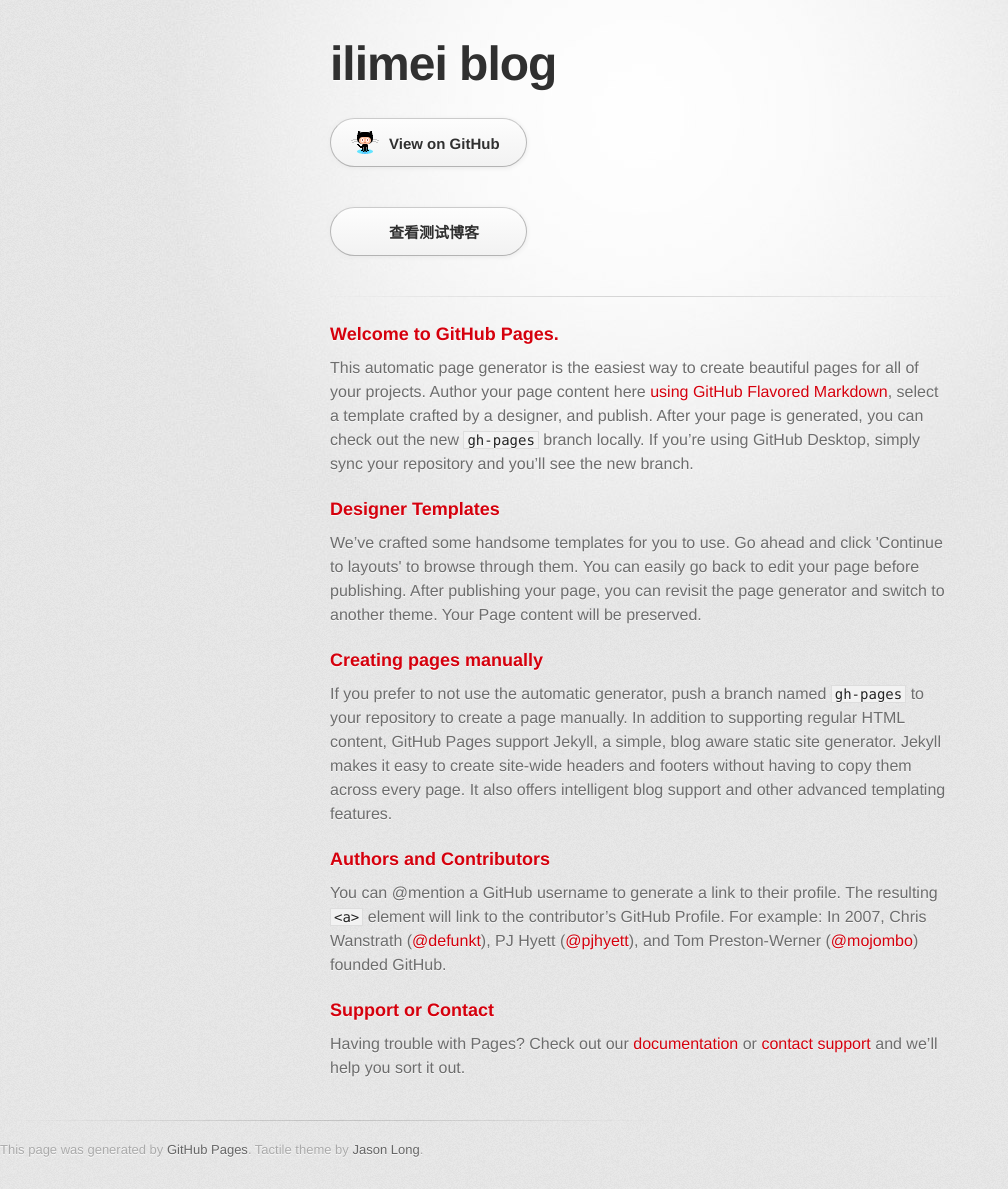
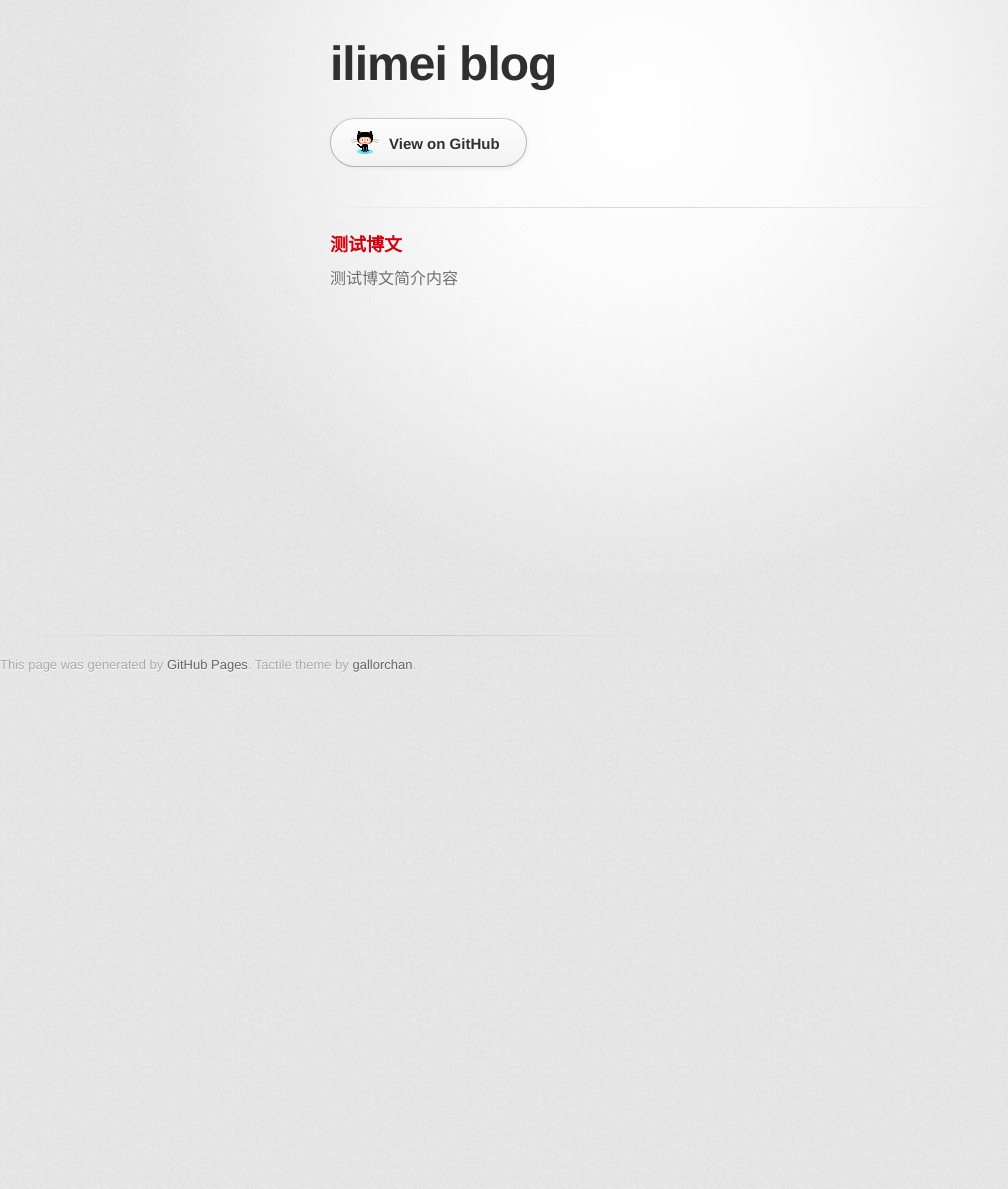
Before and after one commit to ilimei/ilimei.github.io, a Jekyll site: the page built from index.html, in a window 1280 px wide. Shown: the whole page, without its empty margins (0-1008 px from the left). Built offline with Jekyll 4.4.1, drawn with Linux system fonts in a browser that asks for light colours; some web fonts are replaced; the list of posts is cut into pages by our own code; after the commit the page ends 900 px from its top, so only the background shows below that.

Commit message:
测试分页

```diff
--- a/_config.yml
+++ b/_config.yml
@@ -15,6 +15,11 @@
 # in the templates via {{ site.myvariable }}.
 title: 爱丽美博客
 email: 514222057@qq.com
+#分页每页5个数据
+paginate: 5
+paginate_path: "blog/page:num"
+gems: [jekyll-paginate]
+
 description: > # this means to ignore newlines until "baseurl:"
   Write an awesome description for your new site here. You can edit this
   line in _config.yml. It will appear in your document head meta (for
--- a/_includes/footer.html
+++ b/_includes/footer.html
@@ -1,3 +1,3 @@
  <footer>
- 	This page was generated by <a href="https://pages.github.com">GitHub Pages</a>. Tactile theme by <a href="https://twitter.com/jasonlong">Jason Long</a>.
+ 	This page was generated by <a href="https://pages.github.com">GitHub Pages</a>. Tactile theme by <a href="https://gallorchan.github.io/ ">gallorchan</a>.
  </footer>
--- a/_includes/head.html
+++ b/_includes/head.html
@@ -9,5 +9,9 @@
     <!--[if lt IE 9]>
     <script src="//html5shiv.googlecode.com/svn/trunk/html5.js"></script>
     <![endif]-->
-    <title>{{ site.title }}</title>
+    {% if page.title%}
+        <title>{{ page.title }}</title>
+    {% else %}
+        <title>{{ site.title }}</title>
+    {% endif %}
 </head>
--- a/_posts/2016-08-18-test.md
+++ b/_posts/2016-08-18-test.md
@@ -1,5 +1,8 @@
 ---
-layout: default
+layout: post
+title: 测试博文
+desc: 测试博文简介内容
+photoUrl:
 ---
 
 # 测试博文
--- a/index.html
+++ b/index.html
@@ -7,38 +7,19 @@
 </header>
 
 <section id="downloads" class="clearfix">
-  <a href="https://github.com/ilimei" id="view-on-github" class="button"><span>View on GitHub</span></a>
-</section>
-
-<section id="downloads" class="clearfix">
-  <a href="{% post_url 2016-08-18-test %}" class="button"><span>查看测试博客</span></a>
+  <a href="https://github.com/ilimei/ilimei.github.io" id="view-on-github" class="button"><span>View on GitHub</span></a>
 </section>
 
 <hr>
 
 <section id="main_content">
+
+{% for post in paginator.posts %}
   <h3>
-    <a id="welcome-to-github-pages" class="anchor" href="#welcome-to-github-pages" aria-hidden="true"><span aria-hidden="true" class="octicon octicon-link"></span></a>Welcome to GitHub Pages.</h3>
+    <a id="welcome-to-github-pages" class="anchor" href="{{ post.url }}" aria-hidden="true">
+    <span aria-hidden="true" class="octicon octicon-link">{{ post.title }}</span></a></h3>
+    <p>{{ post.desc }}</p>
+  <h3>
+{% endfor %}
 
-    <p>This automatic page generator is the easiest way to create beautiful pages for all of your projects. Author your page content here <a href="https://guides.github.com/features/mastering-markdown/">using GitHub Flavored Markdown</a>, select a template crafted by a designer, and publish. After your page is generated, you can check out the new <code>gh-pages</code> branch locally. If you’re using GitHub Desktop, simply sync your repository and you’ll see the new branch.</p>
-
-    <h3>
-      <a id="designer-templates" class="anchor" href="#designer-templates" aria-hidden="true"><span aria-hidden="true" class="octicon octicon-link"></span></a>Designer Templates</h3>
-
-      <p>We’ve crafted some handsome templates for you to use. Go ahead and click 'Continue to layouts' to browse through them. You can easily go back to edit your page before publishing. After publishing your page, you can revisit the page generator and switch to another theme. Your Page content will be preserved.</p>
-
-      <h3>
-        <a id="creating-pages-manually" class="anchor" href="#creating-pages-manually" aria-hidden="true"><span aria-hidden="true" class="octicon octicon-link"></span></a>Creating pages manually</h3>
-
-        <p>If you prefer to not use the automatic generator, push a branch named <code>gh-pages</code> to your repository to create a page manually. In addition to supporting regular HTML content, GitHub Pages support Jekyll, a simple, blog aware static site generator. Jekyll makes it easy to create site-wide headers and footers without having to copy them across every page. It also offers intelligent blog support and other advanced templating features.</p>
-
-        <h3>
-          <a id="authors-and-contributors" class="anchor" href="#authors-and-contributors" aria-hidden="true"><span aria-hidden="true" class="octicon octicon-link"></span></a>Authors and Contributors</h3>
-
-          <p>You can @mention a GitHub username to generate a link to their profile. The resulting <code>&lt;a&gt;</code> element will link to the contributor’s GitHub Profile. For example: In 2007, Chris Wanstrath (<a href="https://github.com/defunkt" class="user-mention">@defunkt</a>), PJ Hyett (<a href="https://github.com/pjhyett" class="user-mention">@pjhyett</a>), and Tom Preston-Werner (<a href="https://github.com/mojombo" class="user-mention">@mojombo</a>) founded GitHub.</p>
-
-          <h3>
-            <a id="support-or-contact" class="anchor" href="#support-or-contact" aria-hidden="true"><span aria-hidden="true" class="octicon octicon-link"></span></a>Support or Contact</h3>
-
-            <p>Having trouble with Pages? Check out our <a href="https://help.github.com/pages">documentation</a> or <a href="https://github.com/contact">contact support</a> and we’ll help you sort it out.</p>
-          </section>
+</section>
```
Also changed, not shown: _layouts/post.html (added, +33 -0 lines), README.md.
